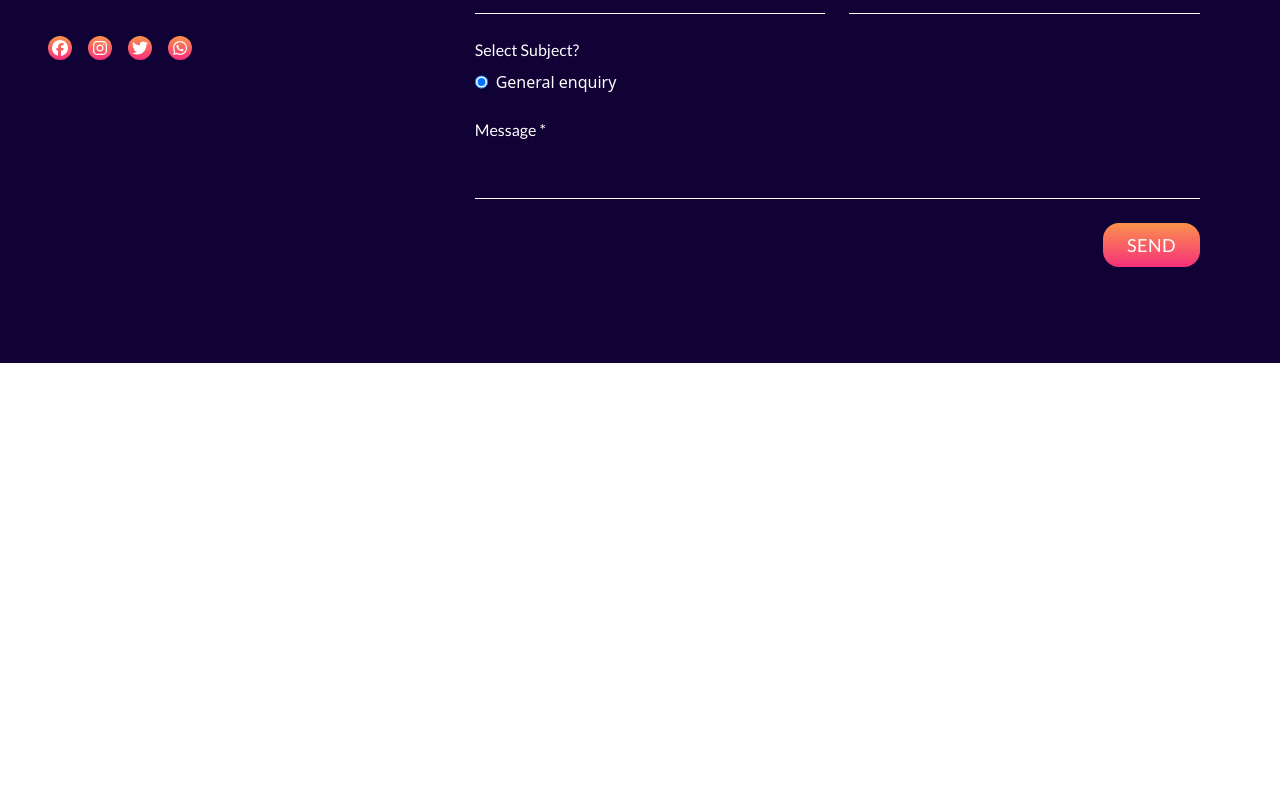
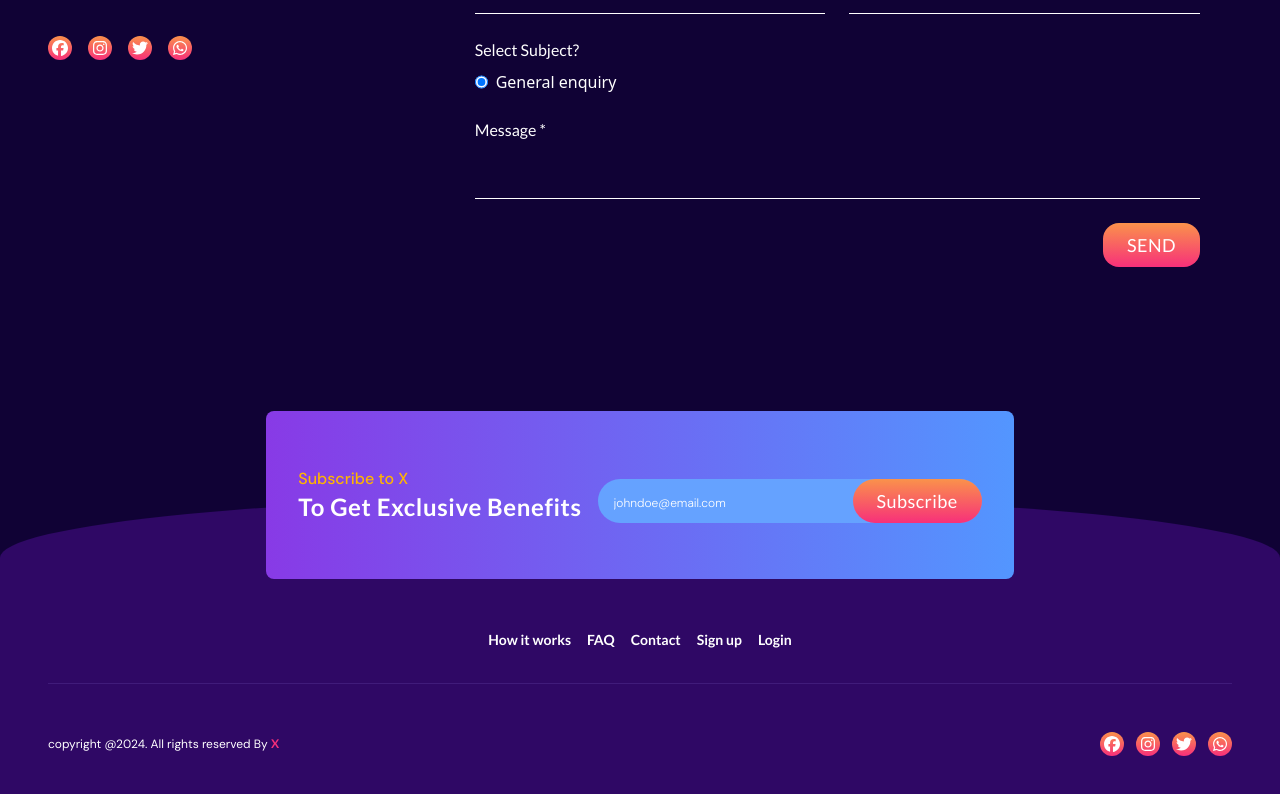
Before and after one commit to sleek-ennju/raffleDrawWebsite, a React (Vite) app: page / in a window 1280 px wide. Shown: the part 4681-5475 px from the top of the page. Before the commit the page ends 5044 px from the top, so only its background shows below. Built offline with nearby package versions, Linux system fonts and the light colour scheme.

Commit message:
Completed landing page and website responsiveness

```diff
--- /dev/null
+++ b/src/components/landingPage/footer/Footer.jsx
@@ -0,0 +1,69 @@
+import { Link } from "react-router-dom";
+import { FaFacebook, FaInstagram, FaTwitter, FaWhatsapp  } from "react-icons/fa6";
+
+function Footer() {
+    const navLinks = [
+        {
+            title: "How it works",
+            link: "#"
+        },
+        {
+            title: "FAQ",
+            link: "#"
+        },
+        {
+            title: "Contact",
+            link: "#"
+        },
+        {
+            title: "Sign up",
+            link: "#"
+        },
+        {
+            title: "Login",
+            link: "#"
+        },
+    ]
+  return (
+    <footer className='relative w-full h-full py-12 flex flex-col gap-12'>
+        <div  className='bent-top-container absolute bottom-0 left-0  w-full h-[70%] hidden md:block bg-footerBg'>
+        </div>
+        {/* Newsletter container */}
+        <div className="flex flex-col items-center gap-4 md:flex-row md:justify-evenly p-8 md:py-14 max-w-[90%] lg:max-w-[70%] mx-auto bg-gradient-to-r from-bgPurple relative z-10 to-bgBlue rounded-lg">
+            <div className="text-center md:text-start md:self-end">
+                <p className="text-yellowShine text-base font-medium font-dmsans">Subscribe to X</p>
+                <h3 className="text-white text-xl md:text-2xl font-semibold tracking-wide font-lato">To Get Exclusive Benefits</h3>
+            </div>
+            <div className="md:self-end">
+                <form action="#" method="post" encType="application/x-www-form-urlencoded">
+                    <div className="bg-bgPrimaryBlue w-fit flex gap-2 pl-4 rounded-3xl">
+                        <input type="email" name="email" placeholder="johndoe@email.com" className="w-full bg-transparent outline-none text-white placeholder:text-white placeholder:font-dmsans placeholder:text-xs placeholder:font-light"  />
+                        <button className="w-fit lg:w-auto flex items-center text-white font-lato text-sm sm:text-base lg:text-lg tracking-wide capitalize bg-gradient-to-b from-buttonTop to-buttonBottom hover:bg-gradient-to-l transition ease-in-out duration-1000 py-2 px-6 rounded-3xl">Subscribe</button>
+                    </div>
+                </form>
+            </div>
+        </div>
+
+        <ul className="flex justify-center flex-wrap gap-4 relative z-10  border-b border-solid border-[rgb(64,27,122)] mx-4 md:mx-12 pb-8">
+            {navLinks.map(({title, link}, index) => (
+                <li  key={index}>
+                    <Link className="text-white text-sm font-lato font-semibold hover:text-yellowShine transition-all duration-300"  to={link}>{title}</Link>
+                </li>
+            ))}
+        </ul>
+
+        <div className="relative z-10 flex flex-col items-center md:flex-row md:justify-between gap-4 mx-4 md:mx-12">
+            <p className="text-white text-xs font-dmsans font-normal text-center">copyright @2024. All rights reserved By <span className="text-buttonBottom font-lato font-semibold">X</span></p>
+            <div className="flex items-center gap-3">
+                <div className="bg-gradient-to-b from-buttonTop to-buttonBottom p-1 text-white rounded-full cursor-pointer  hover:bg-white transition-colors duration-300"><a href="/"><FaFacebook size={16}/></a></div>
+                <div className="bg-gradient-to-b from-buttonTop to-buttonBottom p-1 text-white rounded-full cursor-pointer  hover:bg-white transition-colors duration-300"><a href="/"><FaInstagram size={16}/></a></div>
+                <div className="bg-gradient-to-b from-buttonTop to-buttonBottom p-1 text-white rounded-full cursor-pointer  hover:bg-white transition-colors duration-300"><a href="/"><FaTwitter size={16}/></a></div>
+                <div className="bg-gradient-to-b from-buttonTop to-buttonBottom p-1 text-white rounded-full cursor-pointer  hover:bg-white transition-colors duration-300"><a href="/"><FaWhatsapp size={16}/></a></div>
+          </div>
+        </div>
+
+    </footer>
+    )
+}
+
+export default Footer
--- a/src/components/landingPage/header/NavBar.jsx
+++ b/src/components/landingPage/header/NavBar.jsx
@@ -53,7 +53,7 @@ function NavBar() {
             <ul className="flex flex-col items-center lg:flex-row gap-6 lg:gap-8">
                 {navLinks.map(({title, link}, index) => (
                     <li key={index}>
-                        <NavLink className="text-white uppercase tracking-wide font-lato text-sm md:text-base" to={link}>{title}</NavLink>
+                        <NavLink className="text-white uppercase tracking-wide font-lato text-sm md:text-base hover:text-yellowShine transition-all duration-300" to={link}>{title}</NavLink>
                     </li>
                 ))}
             </ul>
--- a/src/components/landingPage/main/Contact.jsx
+++ b/src/components/landingPage/main/Contact.jsx
@@ -1,8 +1,5 @@
 import { useState } from "react";
-import { FaFacebook } from "react-icons/fa6";
-import { FaInstagram } from "react-icons/fa6";
-import { FaTwitter } from "react-icons/fa6";
-import { FaWhatsapp } from "react-icons/fa6";
+import { FaFacebook, FaInstagram, FaTwitter, FaWhatsapp  } from "react-icons/fa6";
 import { ImSpinner9 } from "react-icons/im";
 import Button from "../../ui/Button";
 // import emailjs from '@emailjs/browser';
@@ -157,7 +154,6 @@ const Contact = () => {
             <p className="text-base font-normal text-white font-body">Follow Us</p>
           </div>
           <div className="flex items-center gap-4">
-
             <div className="bg-gradient-to-b from-buttonTop to-buttonBottom p-1 text-white rounded-full cursor-pointer  hover:bg-white transition-colors duration-300"><a href="/"><FaFacebook size={16}/></a></div>
             <div className="bg-gradient-to-b from-buttonTop to-buttonBottom p-1 text-white rounded-full cursor-pointer  hover:bg-white transition-colors duration-300"><a href="/"><FaInstagram size={16}/></a></div>
             <div className="bg-gradient-to-b from-buttonTop to-buttonBottom p-1 text-white rounded-full cursor-pointer  hover:bg-white transition-colors duration-300"><a href="/"><FaTwitter size={16}/></a></div>
--- a/src/components/landingPage/main/Testimonials.jsx
+++ b/src/components/landingPage/main/Testimonials.jsx
@@ -4,7 +4,7 @@ import { StarIcon } from '@heroicons/react/16/solid';
 function Testimonials() {
   return (
     <section className='relative w-full h-full pt-12'>
-        <div  className='bent-container absolute top-0 left-0 w-full h-[70%] hidden md:block bg-gradient-to-b from-gradientTop to-gradientBottom'>
+        <div  className='bent-bottom-container absolute top-0 left-0 w-full h-[70%] hidden md:block bg-gradient-to-b from-gradientTop to-gradientBottom'>
 
         </div>
         <div className="relative z-10 flex flex-col gap-2 items-center text-center ">
--- a/src/components/pages/LandingPage.jsx
+++ b/src/components/pages/LandingPage.jsx
@@ -1,5 +1,6 @@
 import Header from "../landingPage/header/Header";
 import Main from "../landingPage/main/Main";
+import Footer from "../landingPage/footer/Footer";
 
 
 function LandingPage() {
@@ -7,6 +8,7 @@ function LandingPage() {
     <>
       <Header />
       <Main />
+      <Footer />
     </>
   )
 }
--- a/src/index.css
+++ b/src/index.css
@@ -6,9 +6,13 @@
 .innerShadow{
     box-shadow: inset -2px 2px 14px rgb(192,34,111);
 }
-.bent-container{
+.bent-bottom-container{
     border-bottom-left-radius: 50% 20%;
     border-bottom-right-radius: 50% 20%;
+}
+.bent-top-container{
+    border-top-left-radius: 50% 20%;
+    border-top-right-radius: 50% 20%;
 }
 /* .testimonial{
     background-image: url('https://i.pinimg.com/564x/b4/09/ee/b409ee94ef48f517884709bc4f12eb93.jpg');
--- a/tailwind.config.js
+++ b/tailwind.config.js
@@ -18,6 +18,10 @@ export default {
         cardStepBg: "rgb(131,63,240)",
         money: "rgb(47,190,84)",
         blackclr: "rgb(40, 40, 40)",
+        bgBlue: "rgb(83,150,255)",
+        bgPurple: "rgb(136,58,230)",
+        bgPrimaryBlue: "rgb(101,162,255)",
+        footerBg: "rgb(47,8,101)"
       },
       fontFamily: {
         lato: ['"Lato"', 'sans-serif'],
```
